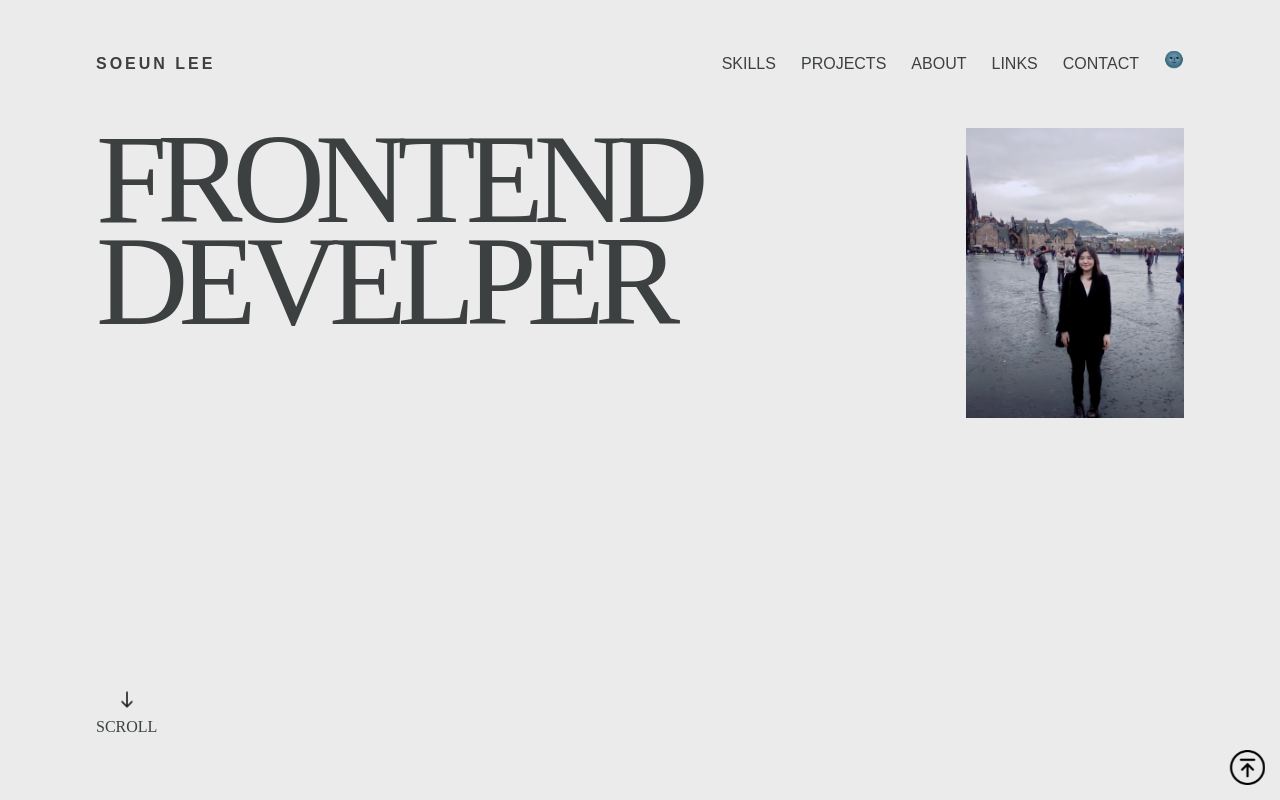
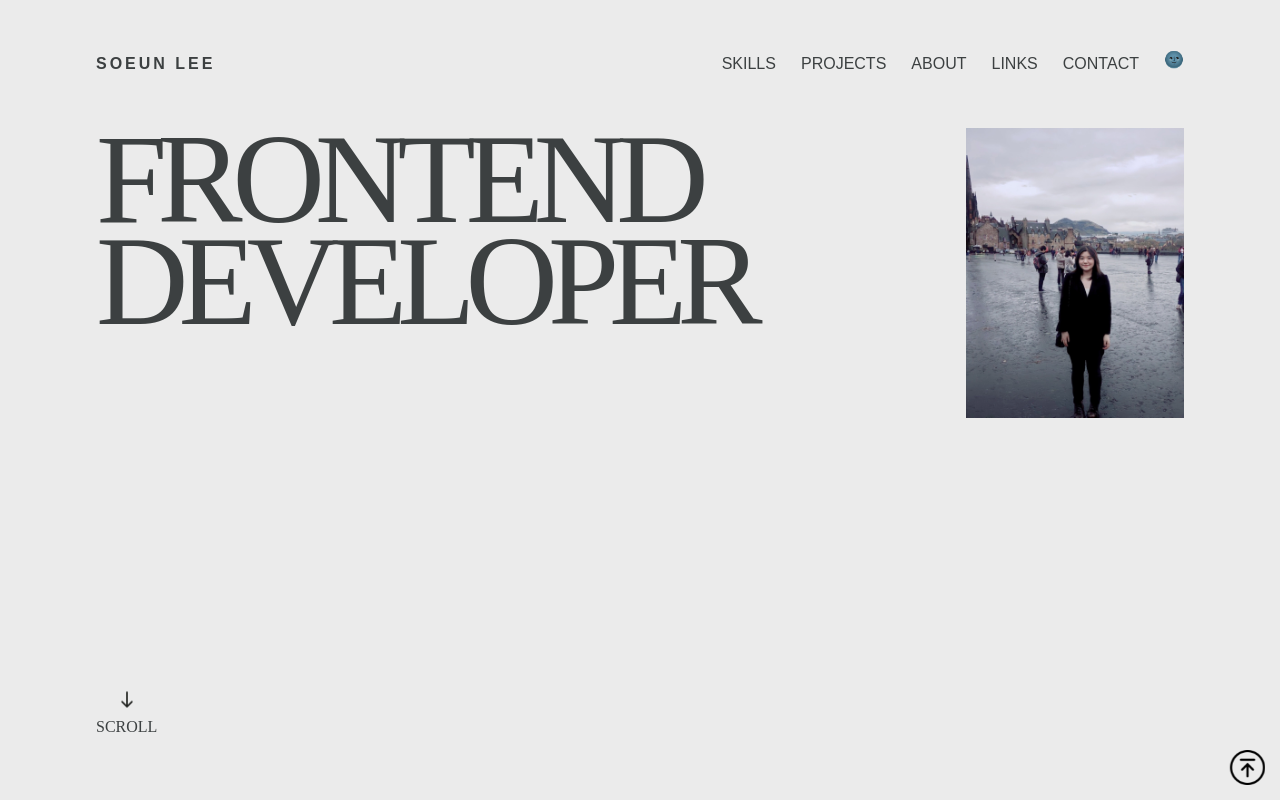
Before and after one commit to soun1005/portfolio_v1, a Next.js app: page / in a window 1280 px wide. Shown: the top 800 px of the page. Built offline with nearby package versions, Linux system fonts and the light colour scheme; a web font is replaced by a local one.

Commit message:
typo fixed

```diff
--- a/src/components/page/main/index.tsx
+++ b/src/components/page/main/index.tsx
@@ -33,6 +33,7 @@ const Main = () => {
               <span>V</span>
               <span>E</span>
               <span>L</span>
+              <span>O</span>
               <span>P</span>
               <span>E</span>
               <span>R</span>
--- a/src/components/page/main/main.module.css
+++ b/src/components/page/main/main.module.css
@@ -366,6 +366,9 @@
 .textWrap .secondRow span:nth-child(8) {
   animation-delay: 1.5s;
 }
+.textWrap .secondRow span:nth-child(9) {
+  animation-delay: 1.6s;
+}
 
 /* name alphabets */
 .nameFirstRow span:nth-child(1) {
--- a/src/data/projects.json
+++ b/src/data/projects.json
@@ -86,7 +86,7 @@
     "description": "Switch a jQuery library to React, publish modal package on NPM",
     "tags": [
       "React",
-      "NPM package",
+      "NPM",
       "Redux",
       "Redux persist",
       "Typescript",
```
